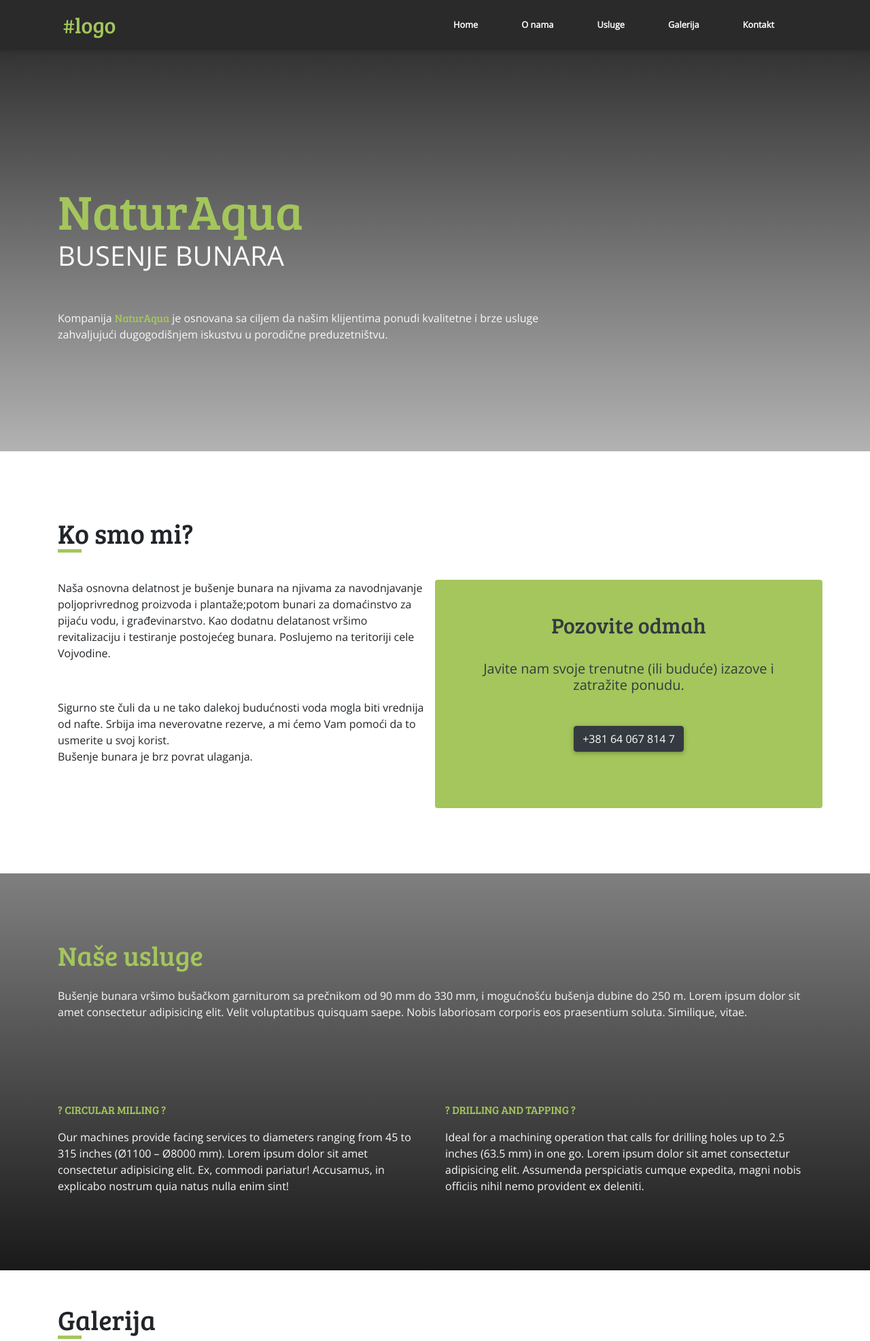
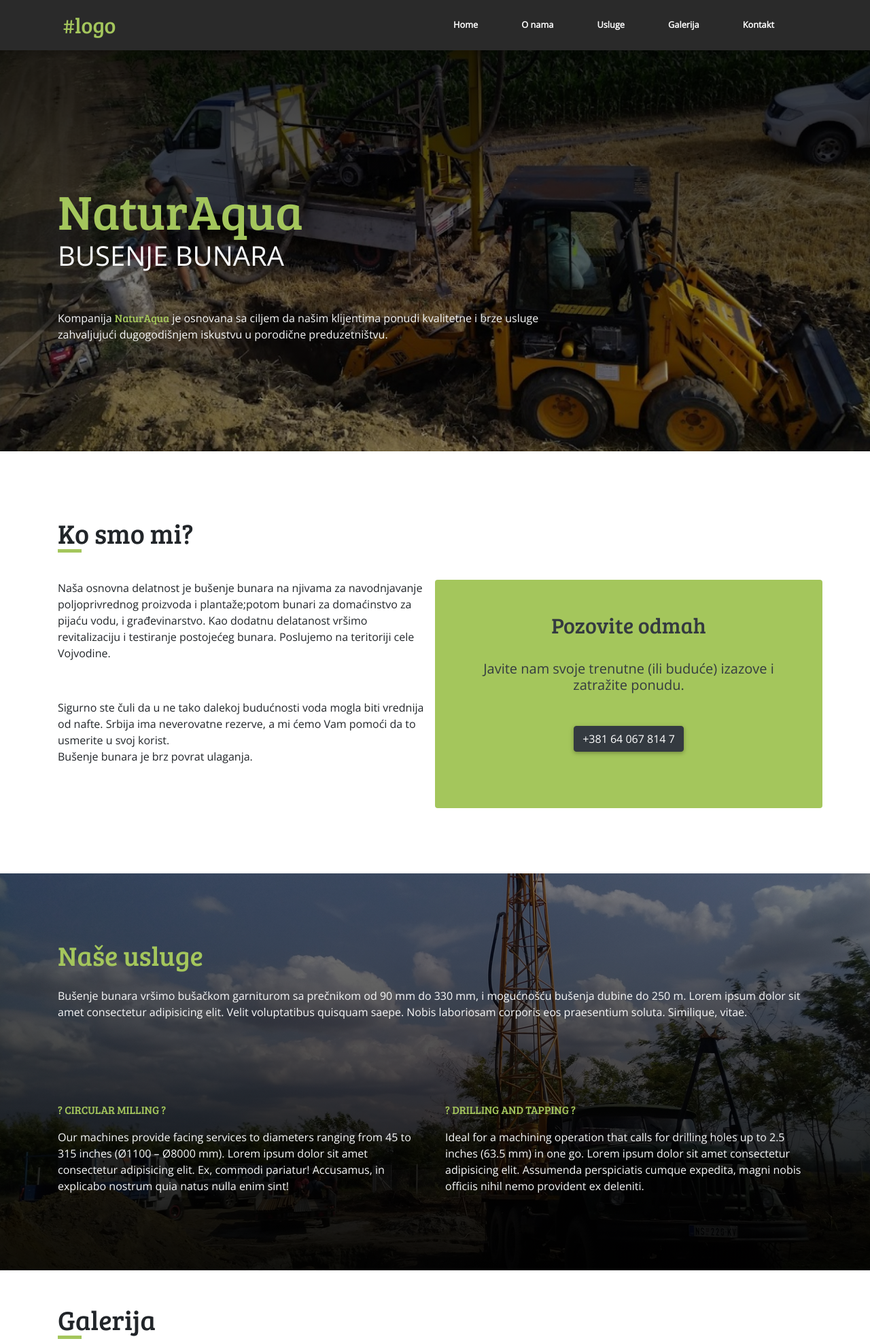
Before and after one commit to rottez/emil, a plain HTML site: page index.html in a window 1280 px wide. Shown: the top 1973 px of the page at 68% size. Drawn offline with nearby package versions, Linux system fonts and the light colour scheme.

Commit message:
Update style.css

```diff
--- a/style.css
+++ b/style.css
@@ -1,12 +1,12 @@
 .first-bg{
-        background: linear-gradient( rgba(0, 0, 0, 0.8), rgba(0, 0, 0, 0.3) ), url(..img/background.jpg);
+        background: linear-gradient( rgba(0, 0, 0, 0.8), rgba(0, 0, 0, 0.3) ), url(../img/background.jpg);
         background-position: center center;
         background-repeat: no-repeat;
         background-size: cover;
 
 }
 .second-bg{
-        background: linear-gradient( rgba(0, 0, 0, 0.5), rgba(0, 0, 0, 0.9) ), url(..img/emil1.jpg);
+        background: linear-gradient( rgba(0, 0, 0, 0.5), rgba(0, 0, 0, 0.9) ), url(../img/emil1.jpg);
         background-position: center center;
         background-repeat: no-repeat;
         background-size: cover;
```
